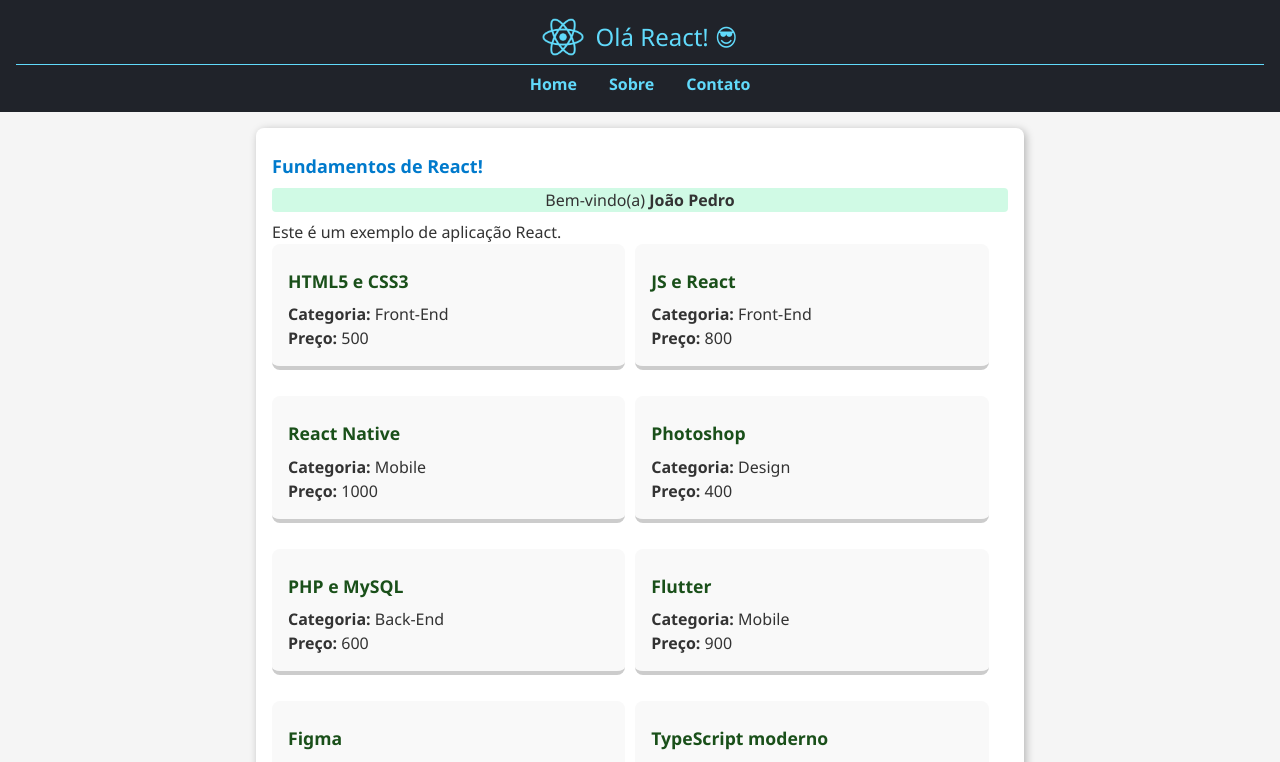
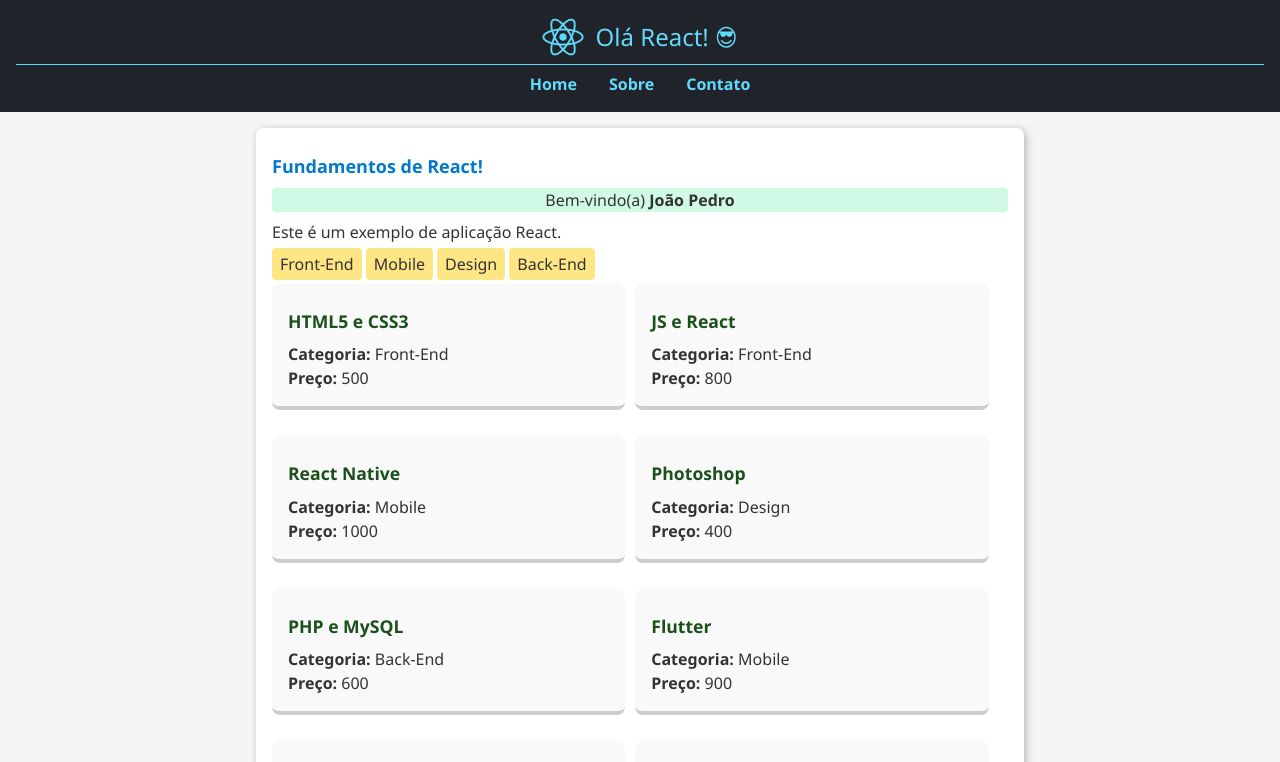
Before and after one commit to joaopedro-style/react-fundamentos, a React (Vite) app: page / in a window 1280 px wide. Shown: the top 762 px of the page. Built offline with nearby package versions, Linux system fonts and the light colour scheme.

Commit message:
Gera botões de categoria

```diff
--- a/src/components/Conteudo/Conteudo.tsx
+++ b/src/components/Conteudo/Conteudo.tsx
@@ -7,7 +7,6 @@ import cursos from "../../data/cursos";
 
 export default function Conteudo() {
   const categorias = [...new Set(cursos.map((curso) => curso.categoria))];
-  console.log(categorias);
 
   return (
     <main className={estilos.conteudo}>
@@ -19,6 +18,14 @@ export default function Conteudo() {
 
         <p>Este é um exemplo de aplicação React.</p>
 
+        {categorias.map((categoria) => {
+          return (
+            <button className="rounded py-1 px-2 mr-1 my-1 bg-amber-200 hover:bg-green-300">
+              {categoria}
+            </button>
+          );
+        })}
+
         <ListaCursos />
       </section>
 
```
